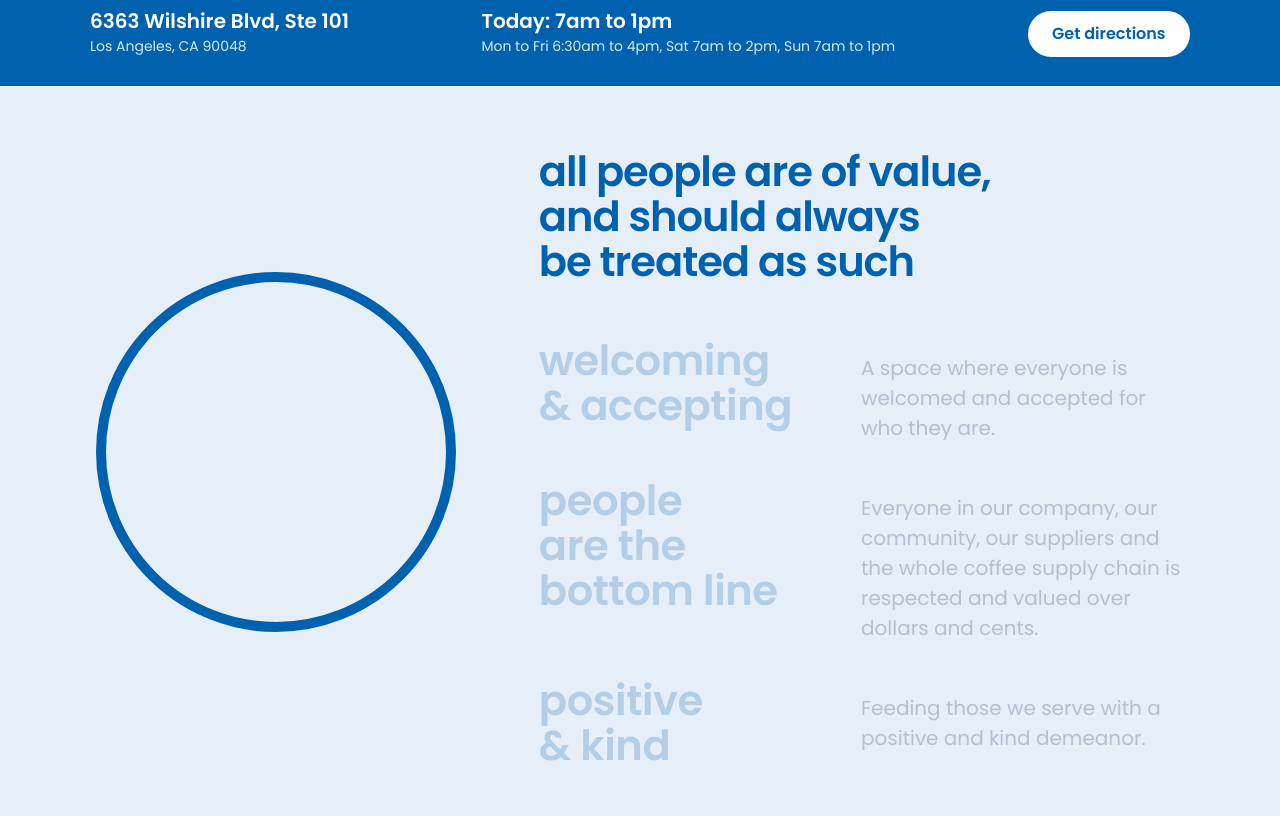
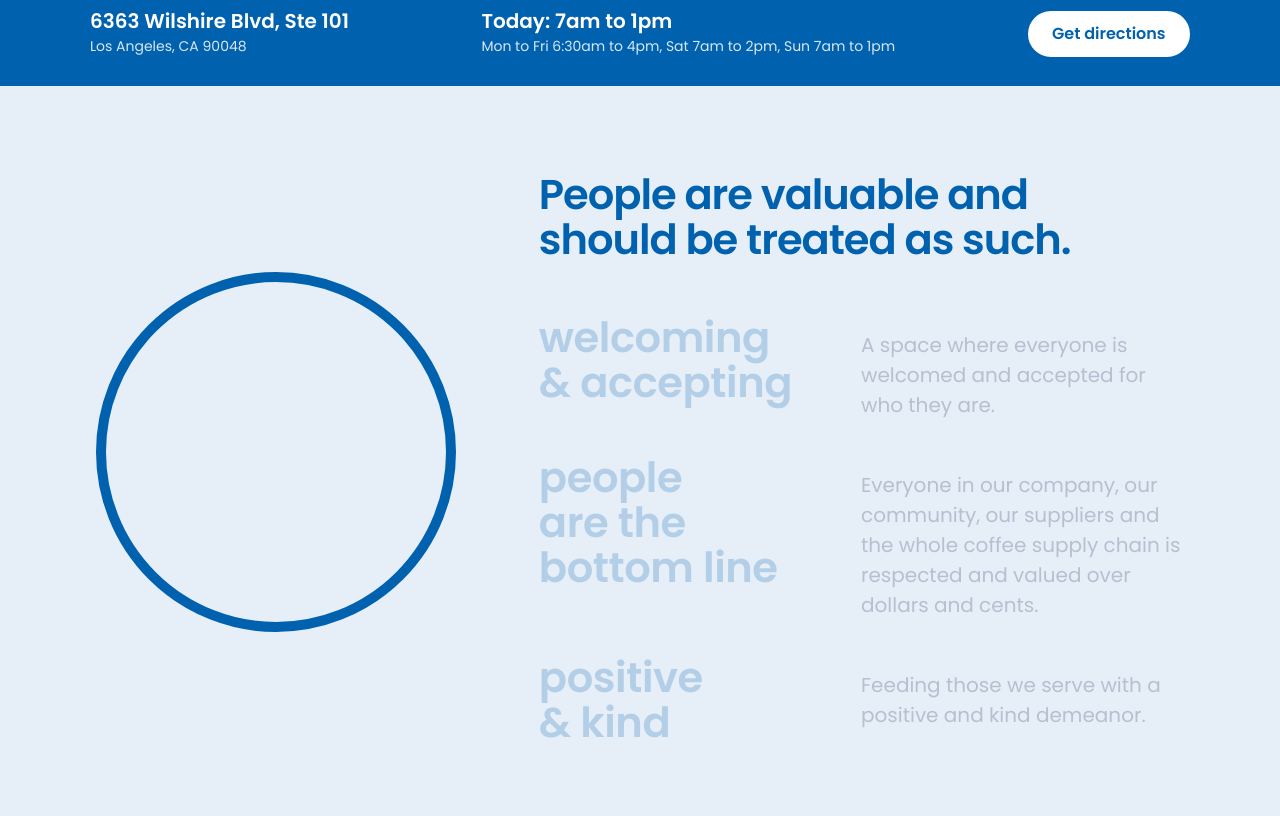
Before and after one commit to studioeightwebco/studio8web-concepts, a plain HTML site: page good-intentions-coffee/index.html in a window 1280 px wide. Shown: the part 1658-2474 px from the top of the page. Drawn offline with Linux system fonts and the light colour scheme.

Commit message:
Update good-intentions-coffee concept
Published by the website-revamp skill. noindex; images only from the business's own site.

```diff
--- a/good-intentions-coffee/index.html
+++ b/good-intentions-coffee/index.html
@@ -103,7 +103,7 @@
         <picture class="kindle-logo"><source srcset="images/logo-square-reversed.png" media="(prefers-color-scheme: dark)"><img src="images/logo-square.png" alt="" width="338" height="338"></picture>
       </div>
       <div>
-        <h2 id="values" class="lower">all people are of value, and should always be treated as such</h2>
+        <h2 id="values">People are valuable and should be treated as such.</h2>
         <ul class="value-list">
           <li data-kindle-step="0"><h3>welcoming &amp; accepting</h3><p>A space where everyone is welcomed and accepted for who they are.</p></li>
           <li data-kindle-step="1"><h3>people are the bottom line</h3><p>Everyone in our company, our community, our suppliers and the whole coffee supply chain is respected and valued over dollars and cents.</p></li>
```
